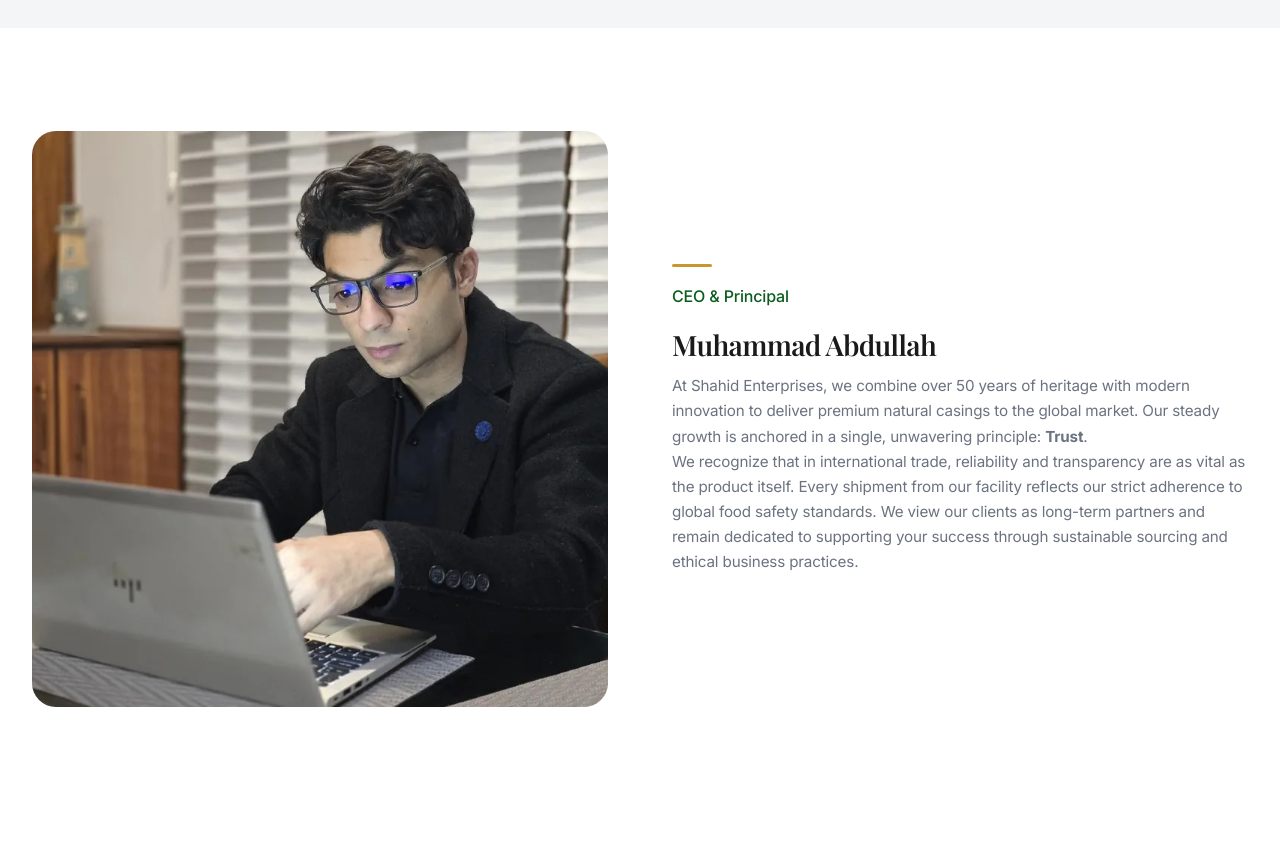
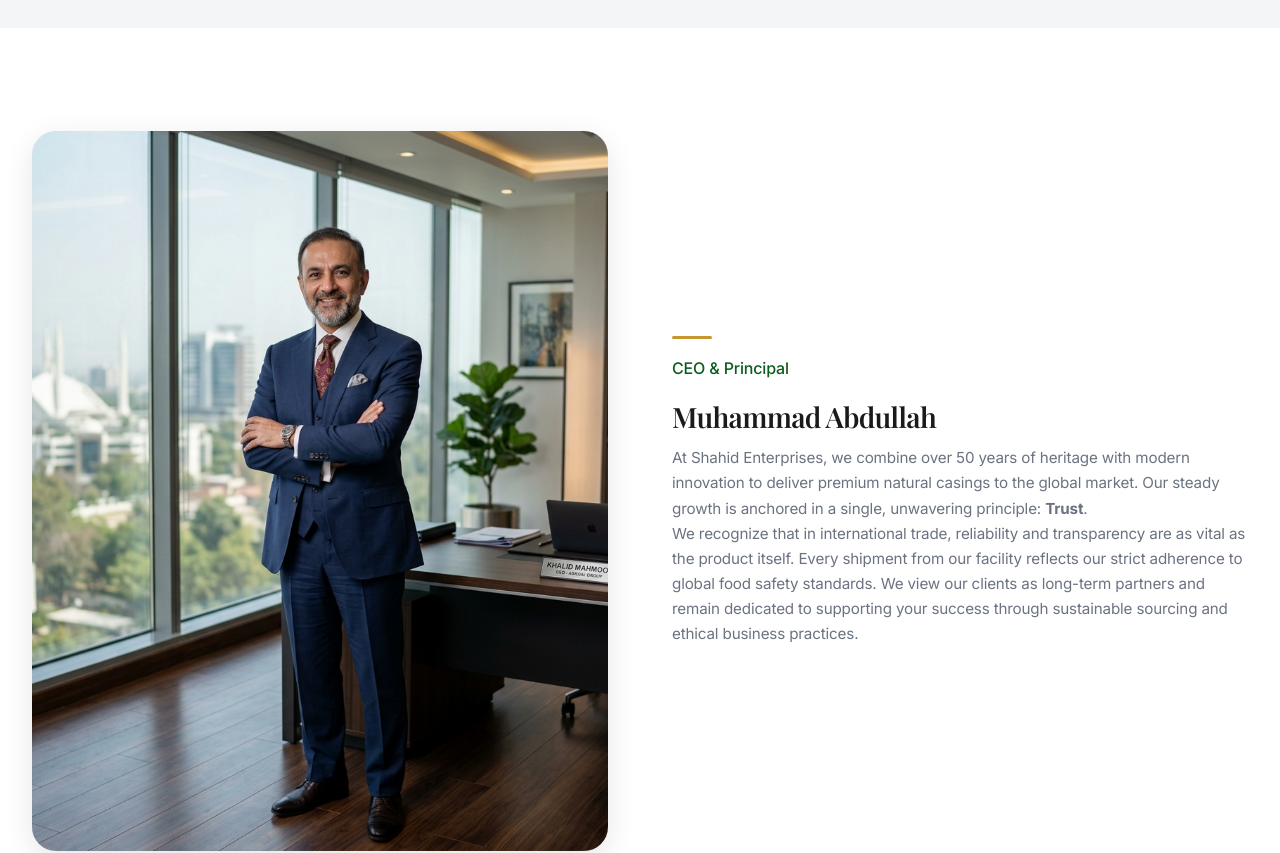
Before and after one commit to shahidenterprises/shahid-enterprises-2.0, a Next.js app: page /about in a window 1280 px wide. Shown: the part 2320-3173 px from the top of the page. Built offline with nearby package versions, Linux system fonts and the light colour scheme; no server answers; a web font is replaced by a local one.

Commit message:
fix: replace pixelated CEO image with high-res 8k wider shot and optimize CSS

```diff
--- a/src/app/about/About.module.css
+++ b/src/app/about/About.module.css
@@ -208,10 +208,16 @@
 .founderImage {
   position: relative;
   width: 100%;
-  aspect-ratio: 1/1;
+  aspect-ratio: 4/5;
   background: var(--color-bg-alt);
   border-radius: var(--radius-xl);
   overflow: hidden;
+  box-shadow: var(--shadow-lg);
+}
+
+.founderImage .stImg {
+  object-fit: cover;
+  object-position: center 15%;
 }
 
 .founderContent h3 {
--- a/src/app/about/page.tsx
+++ b/src/app/about/page.tsx
@@ -125,9 +125,10 @@ export default function AboutPage() {
             <AnimatedSection>
               <div className={styles.founderImage}>
                 <Image
-                  src="/images/ceo.webp"
+                  src="/images/ceo_premium.png"
                   alt="Muhammad Abdullah, CEO of Shahid Enterprises — Driving global growth in the natural casings industry"
                   fill
+                  priority
                   className={styles.stImg}
                   sizes="(max-width: 1024px) 100vw, 50vw"
                 />
```
Also changed, not shown: public/images/ceo_premium.png (added).
